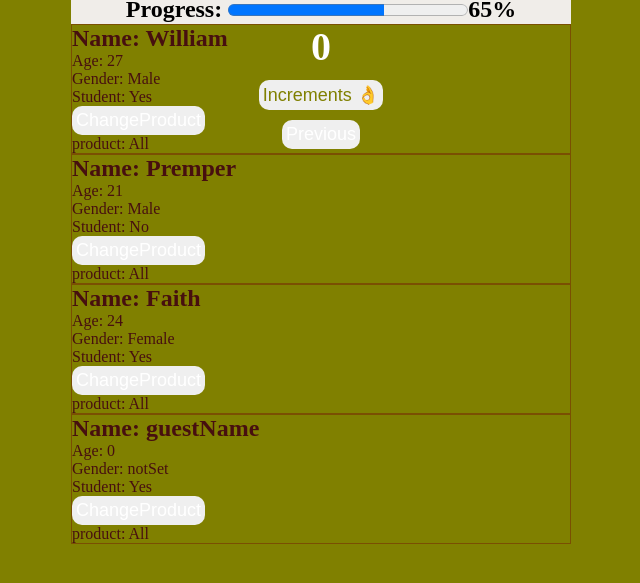
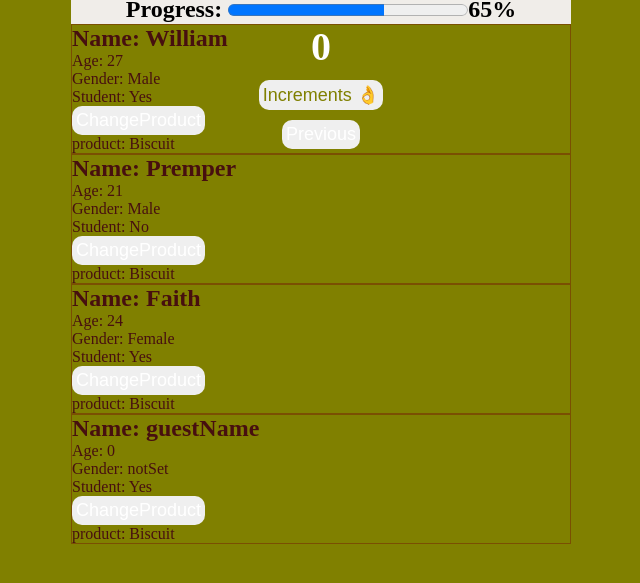
Before and after one commit to Saniflex-1/ReactJs, a React (Create React App) app: page / in a window 1280 px wide. Shown: the part 211-794 px from the top of the page, without its empty margins (319-959 px from the left). Built offline with nearby package versions, Linux system fonts and the light colour scheme.

Commit message:
Update props.learner.js

```diff
--- a/src/Components/props.learner.js
+++ b/src/Components/props.learner.js
@@ -1,7 +1,7 @@
 import { useState } from "react";
 import PropType from "prop-types";
 
-const pro = ["Biscuit", "Choco", "All"];
+const pro = ["Biscuit", "Choco", "gum"];
 
 function Students() {
   return (
@@ -16,14 +16,19 @@ function Students() {
 
 function StudentDetails(props) {
   const [product, setProduct] = useState(1);
+  function setProducts() {
+    if (product < 3) {
+      setProduct((s) => s + 1);
+    }
+  }
   return (
     <div className="students">
       <h2>Name: {props.name}</h2>
       <p>Age: {props.Age}</p>
       <p>Gender: {props.gender}</p>
       <p>Student: {props.isStudent ? "Yes" : "No"}</p>
-      <button onClick={() => setProduct((s) => s + 1)}>ChangeProduct</button>
-      <p>product: {pro[product + 1]}</p>
+      <button onClick={setProducts}>ChangeProduct</button>
+      <p>product: {pro[product - 1]}</p>
     </div>
   );
 }
```
